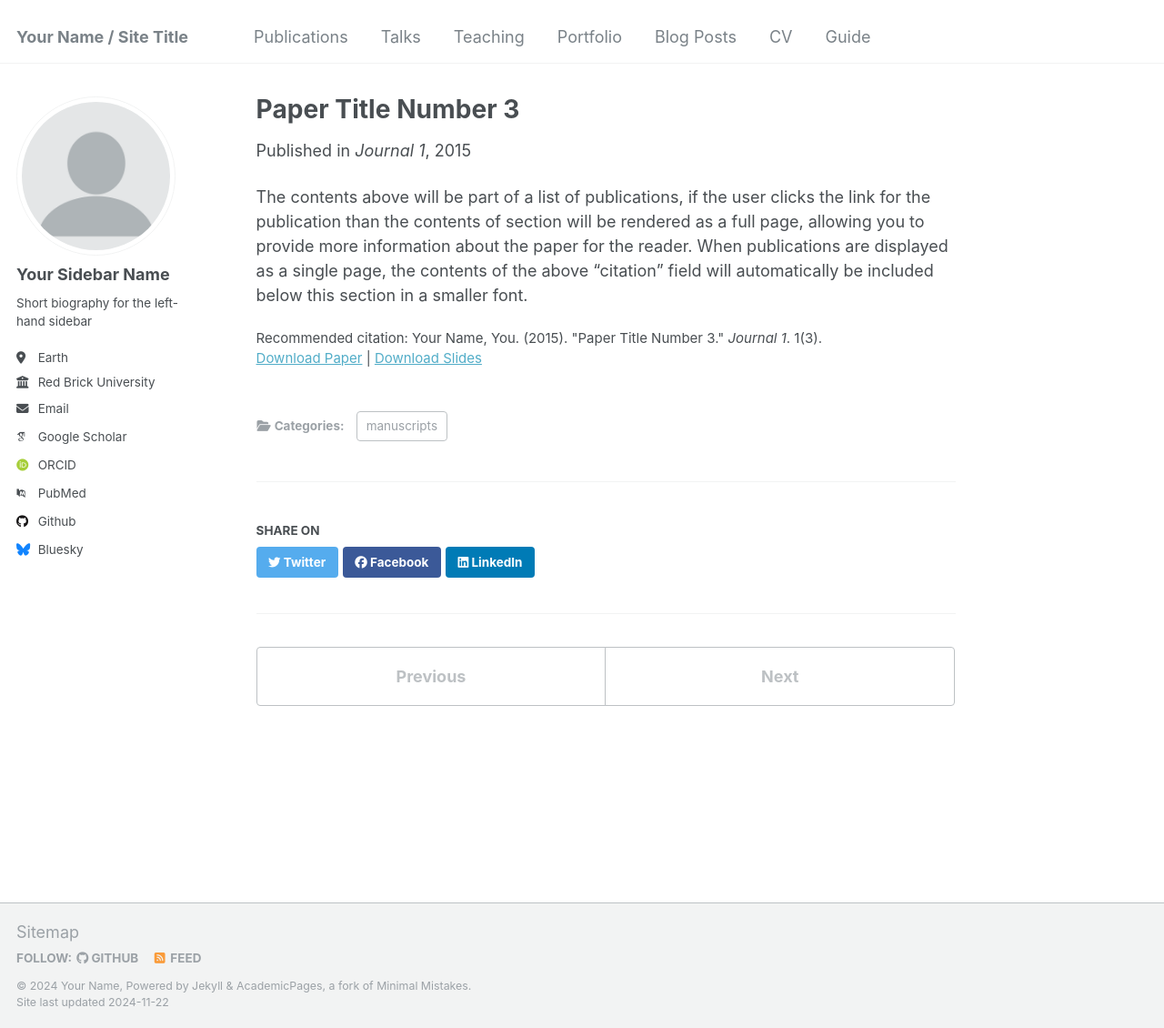
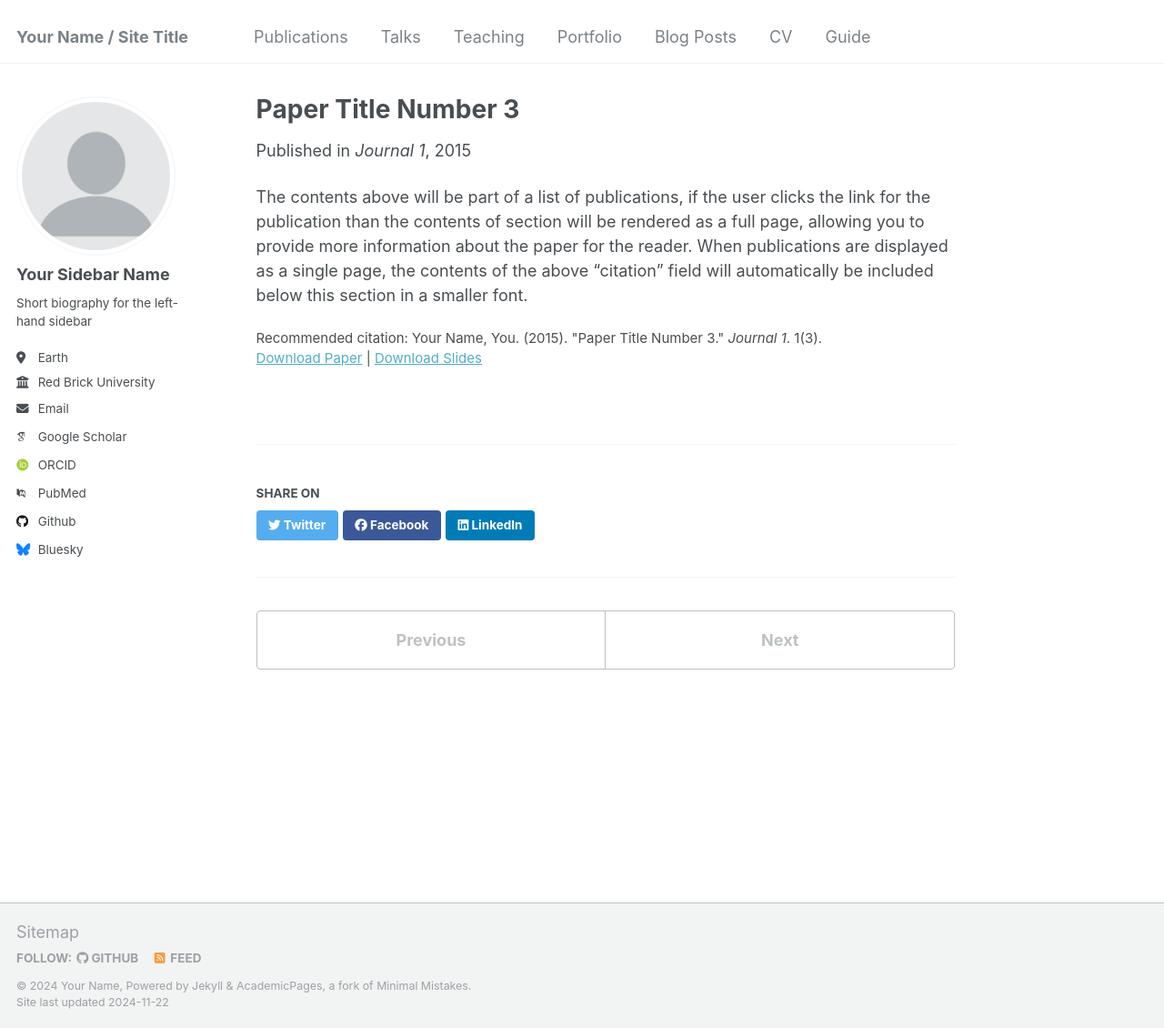
Before and after one commit to tianwenxu-lawlogic/tianwenxu-lawlogic.github.io, a Jekyll site: the page built from _publications/2015-10-01-paper-title-number-3.md, in a window 1280 px wide and 1130 px high. Shown: the whole window at 91% size. Built offline with Jekyll 4.4.1, drawn with Linux system fonts in a browser that asks for light colours; some web fonts are replaced; part of the change alters nothing that is shown.

Commit message:
Update 2015-10-01-paper-title-number-3.md

```diff
--- a/_publications/2015-10-01-paper-title-number-3.md
+++ b/_publications/2015-10-01-paper-title-number-3.md
@@ -1,7 +1,7 @@
 ---
 title: "Paper Title Number 3"
 collection: publications
-category: manuscripts
+#category: manuscripts
 permalink: /publication/2015-10-01-paper-title-number-3
 excerpt: 'This paper is about the number 3. The number 4 is left for future work.'
 date: 2015-10-01
```
